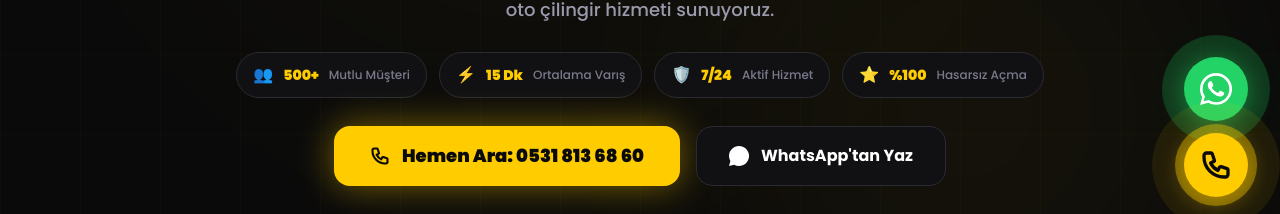
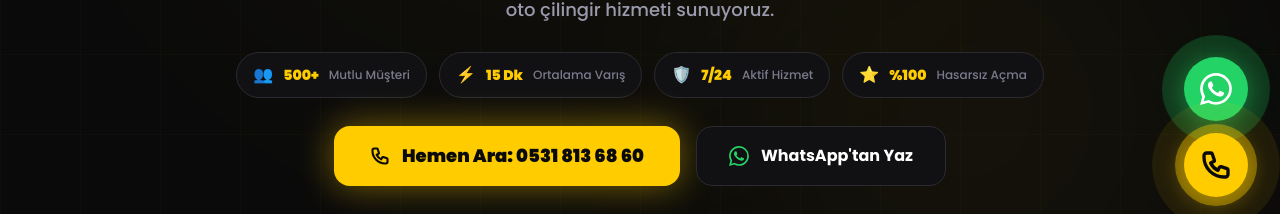
Before and after one commit to waringocth/demir-key, a Next.js app: page / in a window 1280 px wide. Shown: the part 571-785 px from the top of the page. Built offline with nearby package versions, Linux system fonts and the light colour scheme.

Commit message:
Hero bolumundeki WhatsApp butonu ikonu resmi logo ile degistirildi

```diff
--- a/app/page.tsx
+++ b/app/page.tsx
@@ -220,8 +220,8 @@
                 rel="noopener noreferrer"
                 className="inline-flex items-center justify-center gap-3 bg-[#111114] border border-[#2a2a32] text-white font-bold text-base px-8 py-4 rounded-2xl hover:border-[#25D366] hover:text-[#25D366] transition-all duration-300 hover:scale-105 active:scale-95"
               >
-                <svg className="w-5 h-5" fill="currentColor" viewBox="0 0 24 24">
-                  <path d="M12.031 0C5.385 0 .003 5.384.003 12.03c0 2.128.556 4.205 1.611 6.036L.048 24l6.096-1.597c1.761.965 3.738 1.472 5.887 1.472h.005c6.645 0 12.029-5.383 12.029-12.031C24.062 5.385 18.678 0 12.031 0zm5.486 14.353c-.301-.151-1.782-.879-2.062-.979-.279-.101-.482-.151-.685.151-.202.302-.781.98-.958 1.18-.176.202-.353.227-.655.076-.301-.151-1.272-.469-2.42-1.492-.893-.796-1.496-1.78-1.672-2.083-.176-.302-.019-.465.132-.616.136-.136.302-.353.453-.529.151-.176.202-.302.302-.503.101-.202.051-.378-.025-.529-.076-.151-.685-1.652-.938-2.261-.247-.595-.497-.514-.685-.524-.176-.008-.378-.008-.579-.008-.202 0-.529.076-.806.378-.277.302-1.058 1.034-1.058 2.518 0 1.484 1.083 2.92 1.233 3.12.151.202 2.128 3.251 5.157 4.557.721.31 1.282.496 1.722.635.723.23 1.38.197 1.897.12.58-.086 1.782-.729 2.034-1.433.251-.705.251-1.31.176-1.434-.075-.126-.279-.202-.581-.353z" />
+                <svg className="w-5 h-5 text-[#25D366]" fill="currentColor" viewBox="0 0 16 16">
+                  <path d="M13.601 2.326A7.854 7.854 0 0 0 7.994 0C3.627 0 .068 3.558.064 7.926c0 1.399.366 2.76 1.057 3.965L0 16l4.204-1.102a7.933 7.933 0 0 0 3.79.965h.004c4.368 0 7.926-3.558 7.93-7.93A7.898 7.898 0 0 0 13.6 2.326zM7.994 14.521a6.573 6.573 0 0 1-3.356-.92l-.24-.144-2.494.654.666-2.433-.156-.251a6.56 6.56 0 0 1-1.007-3.505c0-3.626 2.957-6.584 6.591-6.584a6.56 6.56 0 0 1 4.66 1.931 6.557 6.557 0 0 1 1.928 4.66c-.004 3.639-2.961 6.592-6.592 6.592zm3.615-4.934c-.197-.099-1.17-.578-1.353-.646-.182-.065-.315-.099-.445.099-.133.197-.513.646-.627.775-.114.133-.232.148-.43.05-.197-.1-.836-.308-1.592-.985-.59-.525-.985-1.175-1.103-1.372-.114-.198-.011-.304.088-.403.087-.088.197-.232.296-.346.1-.114.133-.198.198-.33.065-.134.034-.248-.015-.347-.05-.099-.445-1.076-.612-1.47-.16-.389-.323-.335-.445-.34-.114-.007-.247-.007-.38-.007a.729.729 0 0 0-.529.247c-.182.198-.691.677-.691 1.654 0 .977.71 1.916.81 2.049.098.133 1.394 2.132 3.383 2.992.47.205.84.326 1.129.418.475.152.904.129 1.246.08.38-.058 1.171-.48 1.338-.943.164-.464.164-.86.114-.943-.049-.084-.182-.133-.38-.232z"/>
                 </svg>
                 WhatsApp&apos;tan Yaz
               </a>
@@ -492,8 +492,8 @@
                   rel="noopener noreferrer"
                   className="inline-flex items-center justify-center gap-3 border border-[#25D366]/40 text-[#25D366] font-bold text-base px-8 py-5 rounded-2xl hover:bg-[#25D366]/10 hover:border-[#25D366] transition-all duration-300 hover:scale-105 active:scale-95"
                 >
-                  <svg className="w-5 h-5" fill="currentColor" viewBox="0 0 24 24">
-                    <path d="M12.031 0C5.385 0 .003 5.384.003 12.03c0 2.128.556 4.205 1.611 6.036L.048 24l6.096-1.597c1.761.965 3.738 1.472 5.887 1.472h.005c6.645 0 12.029-5.383 12.029-12.031C24.062 5.385 18.678 0 12.031 0zm5.486 14.353c-.301-.151-1.782-.879-2.062-.979-.279-.101-.482-.151-.685.151-.202.302-.781.98-.958 1.18-.176.202-.353.227-.655.076-.301-.151-1.272-.469-2.42-1.492-.893-.796-1.496-1.78-1.672-2.083-.176-.302-.019-.465.132-.616.136-.136.302-.353.453-.529.151-.176.202-.302.302-.503.101-.202.051-.378-.025-.529-.076-.151-.685-1.652-.938-2.261-.247-.595-.497-.514-.685-.524-.176-.008-.378-.008-.579-.008-.202 0-.529.076-.806.378-.277.302-1.058 1.034-1.058 2.518 0 1.484 1.083 2.92 1.233 3.12.151.202 2.128 3.251 5.157 4.557.721.31 1.282.496 1.722.635.723.23 1.38.197 1.897.12.58-.086 1.782-.729 2.034-1.433.251-.705.251-1.31.176-1.434-.075-.126-.279-.202-.581-.353z" />
+                  <svg className="w-5 h-5 text-[#25D366]" fill="currentColor" viewBox="0 0 16 16">
+                    <path d="M13.601 2.326A7.854 7.854 0 0 0 7.994 0C3.627 0 .068 3.558.064 7.926c0 1.399.366 2.76 1.057 3.965L0 16l4.204-1.102a7.933 7.933 0 0 0 3.79.965h.004c4.368 0 7.926-3.558 7.93-7.93A7.898 7.898 0 0 0 13.6 2.326zM7.994 14.521a6.573 6.573 0 0 1-3.356-.92l-.24-.144-2.494.654.666-2.433-.156-.251a6.56 6.56 0 0 1-1.007-3.505c0-3.626 2.957-6.584 6.591-6.584a6.56 6.56 0 0 1 4.66 1.931 6.557 6.557 0 0 1 1.928 4.66c-.004 3.639-2.961 6.592-6.592 6.592zm3.615-4.934c-.197-.099-1.17-.578-1.353-.646-.182-.065-.315-.099-.445.099-.133.197-.513.646-.627.775-.114.133-.232.148-.43.05-.197-.1-.836-.308-1.592-.985-.59-.525-.985-1.175-1.103-1.372-.114-.198-.011-.304.088-.403.087-.088.197-.232.296-.346.1-.114.133-.198.198-.33.065-.134.034-.248-.015-.347-.05-.099-.445-1.076-.612-1.47-.16-.389-.323-.335-.445-.34-.114-.007-.247-.007-.38-.007a.729.729 0 0 0-.529.247c-.182.198-.691.677-.691 1.654 0 .977.71 1.916.81 2.049.098.133 1.394 2.132 3.383 2.992.47.205.84.326 1.129.418.475.152.904.129 1.246.08.38-.058 1.171-.48 1.338-.943.164-.464.164-.86.114-.943-.049-.084-.182-.133-.38-.232z"/>
                   </svg>
                   WhatsApp&apos;tan Yaz
                 </a>
--- a/components/FABButtons.tsx
+++ b/components/FABButtons.tsx
@@ -21,8 +21,8 @@
         {/* Ripple rings */}
         <span className="absolute inset-0 rounded-full bg-[#25D366] animate-[ripple_2s_ease-out_infinite]" style={{ opacity: 0 }} />
         <span className="absolute inset-0 rounded-full bg-[#25D366] animate-[ripple_2s_ease-out_1s_infinite]" style={{ opacity: 0 }} />
-        <svg className="w-7 h-7 md:w-8 md:h-8 text-white relative z-10" fill="currentColor" viewBox="0 0 24 24">
-          <path d="M12.031 0C5.385 0 .003 5.384.003 12.03c0 2.128.556 4.205 1.611 6.036L.048 24l6.096-1.597c1.761.965 3.738 1.472 5.887 1.472h.005c6.645 0 12.029-5.383 12.029-12.031C24.062 5.385 18.678 0 12.031 0zm.006 21.84c-1.802 0-3.565-.483-5.111-1.398l-.367-.217-3.799.996 1.015-3.705-.238-.379c-1.006-1.602-1.537-3.468-1.537-5.4A9.972 9.972 0 0112.038 2.055 9.967 9.967 0 0121.996 12.03c0 5.498-4.475 9.974-9.963 9.974l.004.164zm5.48-7.487c-.301-.151-1.782-.879-2.062-.979-.279-.101-.482-.151-.685.151-.202.302-.781.98-.958 1.18-.176.202-.353.227-.655.076-.301-.151-1.272-.469-2.42-1.492-.893-.796-1.496-1.78-1.672-2.083-.176-.302-.019-.465.132-.616.136-.136.302-.353.453-.529.151-.176.202-.302.302-.503.101-.202.051-.378-.025-.529-.076-.151-.685-1.652-.938-2.261-.247-.595-.497-.514-.685-.524-.176-.008-.378-.008-.579-.008-.202 0-.529.076-.806.378-.277.302-1.058 1.034-1.058 2.518 0 1.484 1.083 2.92 1.233 3.12.151.202 2.128 3.251 5.157 4.557.721.31 1.282.496 1.722.635.723.23 1.38.197 1.897.12.58-.086 1.782-.729 2.034-1.433.251-.705.251-1.31.176-1.434-.075-.126-.279-.202-.581-.353z" />
+        <svg className="w-7 h-7 md:w-8 md:h-8 text-white relative z-10" fill="currentColor" viewBox="0 0 16 16">
+          <path d="M13.601 2.326A7.854 7.854 0 0 0 7.994 0C3.627 0 .068 3.558.064 7.926c0 1.399.366 2.76 1.057 3.965L0 16l4.204-1.102a7.933 7.933 0 0 0 3.79.965h.004c4.368 0 7.926-3.558 7.93-7.93A7.898 7.898 0 0 0 13.6 2.326zM7.994 14.521a6.573 6.573 0 0 1-3.356-.92l-.24-.144-2.494.654.666-2.433-.156-.251a6.56 6.56 0 0 1-1.007-3.505c0-3.626 2.957-6.584 6.591-6.584a6.56 6.56 0 0 1 4.66 1.931 6.557 6.557 0 0 1 1.928 4.66c-.004 3.639-2.961 6.592-6.592 6.592zm3.615-4.934c-.197-.099-1.17-.578-1.353-.646-.182-.065-.315-.099-.445.099-.133.197-.513.646-.627.775-.114.133-.232.148-.43.05-.197-.1-.836-.308-1.592-.985-.59-.525-.985-1.175-1.103-1.372-.114-.198-.011-.304.088-.403.087-.088.197-.232.296-.346.1-.114.133-.198.198-.33.065-.134.034-.248-.015-.347-.05-.099-.445-1.076-.612-1.47-.16-.389-.323-.335-.445-.34-.114-.007-.247-.007-.38-.007a.729.729 0 0 0-.529.247c-.182.198-.691.677-.691 1.654 0 .977.71 1.916.81 2.049.098.133 1.394 2.132 3.383 2.992.47.205.84.326 1.129.418.475.152.904.129 1.246.08.38-.058 1.171-.48 1.338-.943.164-.464.164-.86.114-.943-.049-.084-.182-.133-.38-.232z"/>
         </svg>
       </motion.a>
 
--- a/components/ServicePageShell.tsx
+++ b/components/ServicePageShell.tsx
@@ -164,8 +164,8 @@
                     rel="noopener noreferrer"
                     className="flex items-center justify-center gap-3 w-full bg-[#0a0a0b] border border-[#2a2a32] text-[#7a7a8c] font-bold text-sm py-3.5 rounded-xl hover:border-[#25D366] hover:text-[#25D366] transition-all duration-200"
                   >
-                    <svg viewBox="0 0 24 24" fill="currentColor" className="w-5 h-5">
-                      <path d="M17.472 14.382c-.297-.149-1.758-.867-2.03-.967-.273-.099-.471-.148-.67.15-.197.297-.767.966-.94 1.164-.173.199-.347.223-.644.075-.297-.15-1.255-.463-2.39-1.475-.883-.788-1.48-1.761-1.653-2.059-.173-.297-.018-.458.13-.606.134-.133.298-.347.446-.52.149-.174.198-.298.298-.497.099-.198.05-.371-.025-.52-.075-.149-.669-1.612-.916-2.207-.242-.579-.487-.5-.669-.51-.173-.008-.371-.01-.57-.01-.198 0-.52.074-.792.372-.272.297-1.04 1.016-1.04 2.479 0 1.462 1.065 2.875 1.213 3.074.149.198 2.096 3.2 5.077 4.487.709.306 1.262.489 1.694.625.712.227 1.36.195 1.871.118.571-.085 1.758-.719 2.006-1.413.248-.694.248-1.289.173-1.413-.074-.124-.272-.198-.57-.347m-5.421 7.403h-.004a9.87 9.87 0 01-5.031-1.378l-.361-.214-3.741.982.998-3.648-.235-.374a9.86 9.86 0 01-1.51-5.26c.001-5.45 4.436-9.884 9.888-9.884 2.64 0 5.122 1.03 6.988 2.898a9.825 9.825 0 012.893 6.994c-.003 5.45-4.437 9.884-9.885 9.884m8.413-18.297A11.815 11.815 0 0012.05 0C5.495 0 .16 5.335.157 11.892c0 2.096.547 4.142 1.588 5.945L.057 24l6.305-1.654a11.882 11.882 0 005.683 1.448h.005c6.554 0 11.89-5.335 11.893-11.893a11.821 11.821 0 00-3.48-8.413z"/>
+                    <svg className="w-5 h-5 text-[#25D366]" fill="currentColor" viewBox="0 0 16 16">
+                      <path d="M13.601 2.326A7.854 7.854 0 0 0 7.994 0C3.627 0 .068 3.558.064 7.926c0 1.399.366 2.76 1.057 3.965L0 16l4.204-1.102a7.933 7.933 0 0 0 3.79.965h.004c4.368 0 7.926-3.558 7.93-7.93A7.898 7.898 0 0 0 13.6 2.326zM7.994 14.521a6.573 6.573 0 0 1-3.356-.92l-.24-.144-2.494.654.666-2.433-.156-.251a6.56 6.56 0 0 1-1.007-3.505c0-3.626 2.957-6.584 6.591-6.584a6.56 6.56 0 0 1 4.66 1.931 6.557 6.557 0 0 1 1.928 4.66c-.004 3.639-2.961 6.592-6.592 6.592zm3.615-4.934c-.197-.099-1.17-.578-1.353-.646-.182-.065-.315-.099-.445.099-.133.197-.513.646-.627.775-.114.133-.232.148-.43.05-.197-.1-.836-.308-1.592-.985-.59-.525-.985-1.175-1.103-1.372-.114-.198-.011-.304.088-.403.087-.088.197-.232.296-.346.1-.114.133-.198.198-.33.065-.134.034-.248-.015-.347-.05-.099-.445-1.076-.612-1.47-.16-.389-.323-.335-.445-.34-.114-.007-.247-.007-.38-.007a.729.729 0 0 0-.529.247c-.182.198-.691.677-.691 1.654 0 .977.71 1.916.81 2.049.098.133 1.394 2.132 3.383 2.992.47.205.84.326 1.129.418.475.152.904.129 1.246.08.38-.058 1.171-.48 1.338-.943.164-.464.164-.86.114-.943-.049-.084-.182-.133-.38-.232z"/>
                     </svg>
                     WhatsApp&apos;tan Yaz
                   </a>
--- a/components/SubPageLayout.tsx
+++ b/components/SubPageLayout.tsx
@@ -78,8 +78,8 @@
                 rel="noopener noreferrer"
                 className="inline-flex items-center justify-center gap-3 bg-[#111114] text-white font-bold text-base px-8 py-4 rounded-2xl border border-[#2a2a32] hover:border-[#25D366] hover:text-[#25D366] transition-all duration-300 hover:scale-105"
               >
-                <svg className="w-5 h-5" fill="currentColor" viewBox="0 0 24 24">
-                  <path d="M12.031 0C5.385 0 .003 5.384.003 12.03c0 2.128.556 4.205 1.611 6.036L.048 24l6.096-1.597c1.761.965 3.738 1.472 5.887 1.472h.005c6.645 0 12.029-5.383 12.029-12.031C24.062 5.385 18.678 0 12.031 0zm5.486 14.353c-.301-.151-1.782-.879-2.062-.979-.279-.101-.482-.151-.685.151-.202.302-.781.98-.958 1.18-.176.202-.353.227-.655.076-.301-.151-1.272-.469-2.42-1.492-.893-.796-1.496-1.78-1.672-2.083-.176-.302-.019-.465.132-.616.136-.136.302-.353.453-.529.151-.176.202-.302.302-.503.101-.202.051-.378-.025-.529-.076-.151-.685-1.652-.938-2.261-.247-.595-.497-.514-.685-.524-.176-.008-.378-.008-.579-.008-.202 0-.529.076-.806.378-.277.302-1.058 1.034-1.058 2.518 0 1.484 1.083 2.92 1.233 3.12.151.202 2.128 3.251 5.157 4.557.721.31 1.282.496 1.722.635.723.23 1.38.197 1.897.12.58-.086 1.782-.729 2.034-1.433.251-.705.251-1.31.176-1.434-.075-.126-.279-.202-.581-.353z" />
+                <svg className="w-5 h-5 text-[#25D366]" fill="currentColor" viewBox="0 0 16 16">
+                  <path d="M13.601 2.326A7.854 7.854 0 0 0 7.994 0C3.627 0 .068 3.558.064 7.926c0 1.399.366 2.76 1.057 3.965L0 16l4.204-1.102a7.933 7.933 0 0 0 3.79.965h.004c4.368 0 7.926-3.558 7.93-7.93A7.898 7.898 0 0 0 13.6 2.326zM7.994 14.521a6.573 6.573 0 0 1-3.356-.92l-.24-.144-2.494.654.666-2.433-.156-.251a6.56 6.56 0 0 1-1.007-3.505c0-3.626 2.957-6.584 6.591-6.584a6.56 6.56 0 0 1 4.66 1.931 6.557 6.557 0 0 1 1.928 4.66c-.004 3.639-2.961 6.592-6.592 6.592zm3.615-4.934c-.197-.099-1.17-.578-1.353-.646-.182-.065-.315-.099-.445.099-.133.197-.513.646-.627.775-.114.133-.232.148-.43.05-.197-.1-.836-.308-1.592-.985-.59-.525-.985-1.175-1.103-1.372-.114-.198-.011-.304.088-.403.087-.088.197-.232.296-.346.1-.114.133-.198.198-.33.065-.134.034-.248-.015-.347-.05-.099-.445-1.076-.612-1.47-.16-.389-.323-.335-.445-.34-.114-.007-.247-.007-.38-.007a.729.729 0 0 0-.529.247c-.182.198-.691.677-.691 1.654 0 .977.71 1.916.81 2.049.098.133 1.394 2.132 3.383 2.992.47.205.84.326 1.129.418.475.152.904.129 1.246.08.38-.058 1.171-.48 1.338-.943.164-.464.164-.86.114-.943-.049-.084-.182-.133-.38-.232z"/>
                 </svg>
                 WhatsApp
               </a>
```
